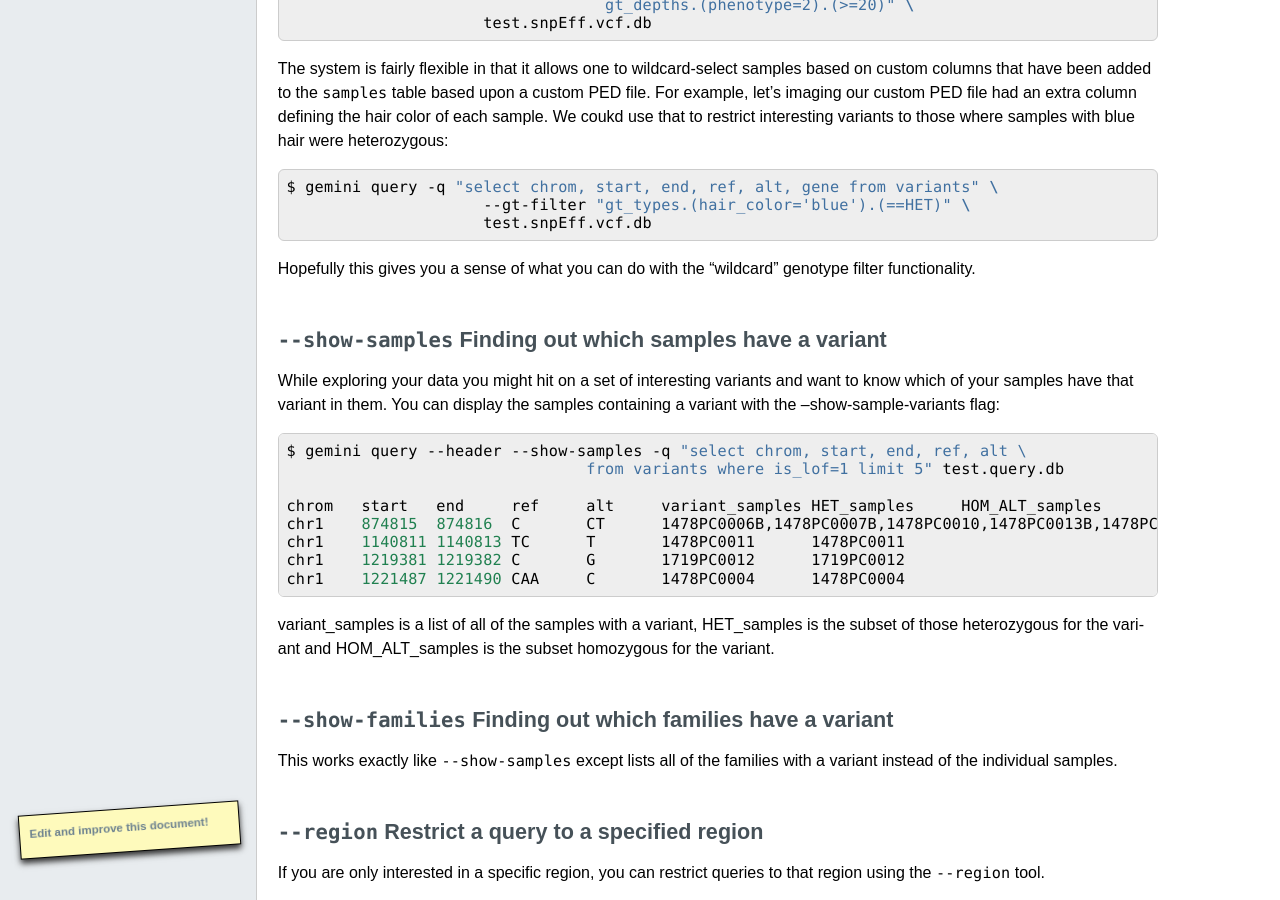
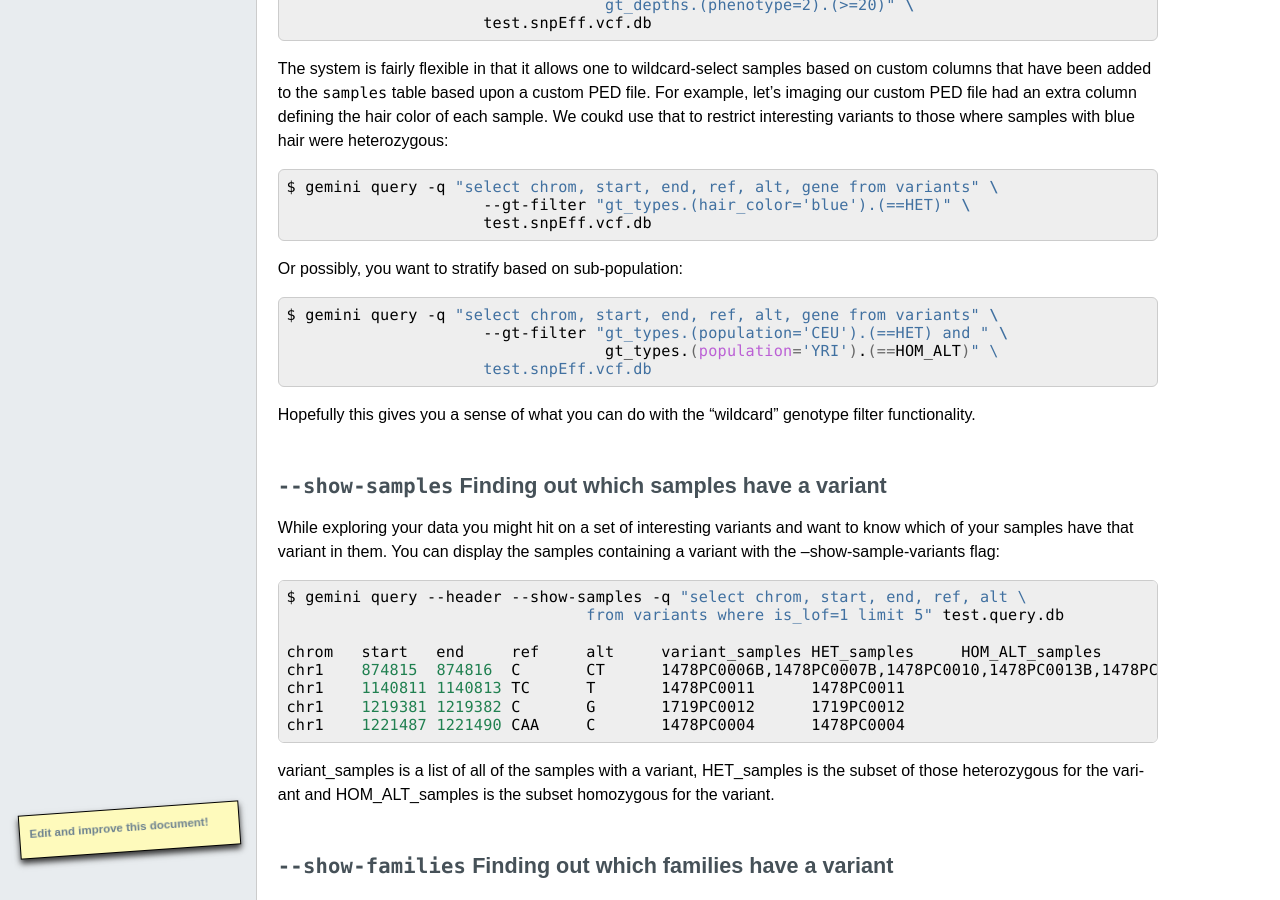
Before and after one commit to arq5x/gemini, a Sphinx documentation site: the page built from docs/content/querying.rst, in a window 1280 px wide and 900 px high, scrolled down 4820 px. Built offline with Sphinx 7.4.7, drawn with Linux system fonts in a browser that asks for light colours; formulas are drawn with MathJax 3; pages that are not in the unit, such as notebooks, are missing from menus; comment, search, counter and statistics services are not loaded; the version number is read from the project's files by our own code.

Commit message:
[DOC] another wildcard exmaple

```diff
--- a/docs/content/querying.rst
+++ b/docs/content/querying.rst
@@ -299,6 +299,16 @@ custom PED file had an extra column defining the hair color of each sample. We c
   $ gemini query -q "select chrom, start, end, ref, alt, gene from variants" \
                        --gt-filter "gt_types.(hair_color='blue').(==HET)" \
                        test.snpEff.vcf.db
+
+Or possibly, you want to stratify based on sub-population:
+
+.. code-block:: bash
+
+  $ gemini query -q "select chrom, start, end, ref, alt, gene from variants" \
+                       --gt-filter "gt_types.(population='CEU').(==HET) and " \
+                                    gt_types.(population='YRI').(==HOM_ALT)" \
+                       test.snpEff.vcf.db
+
 
 Hopefully this gives you a sense of what you can do with the "wildcard" genotype filter functionality.
 
```
